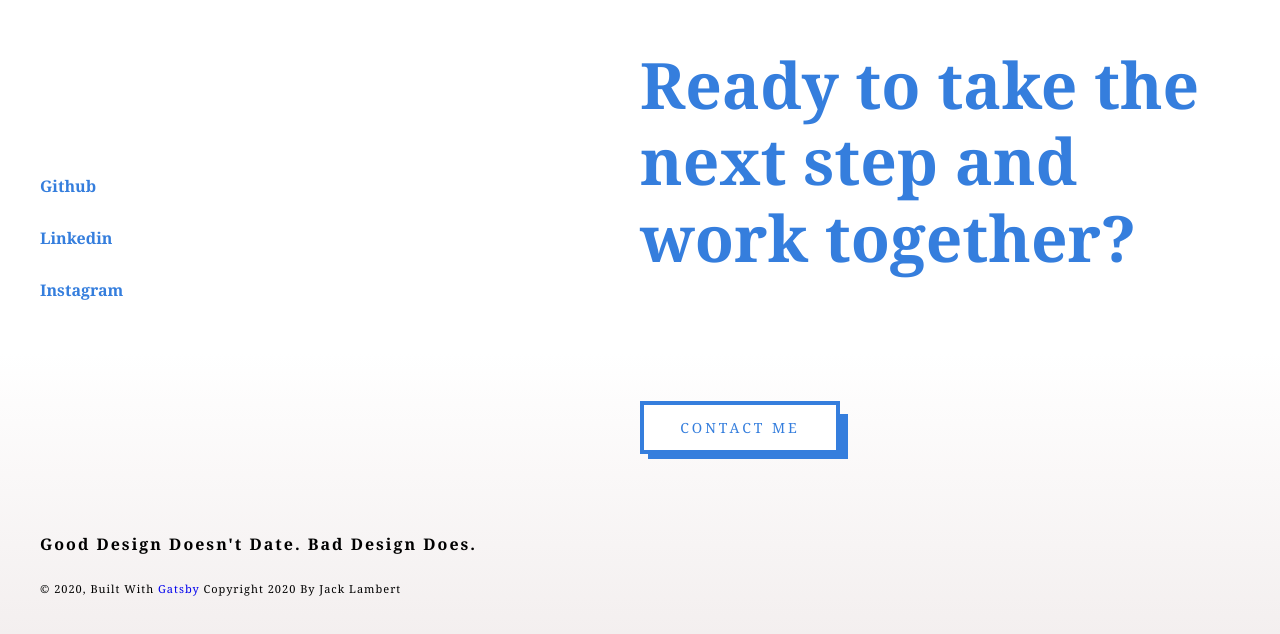
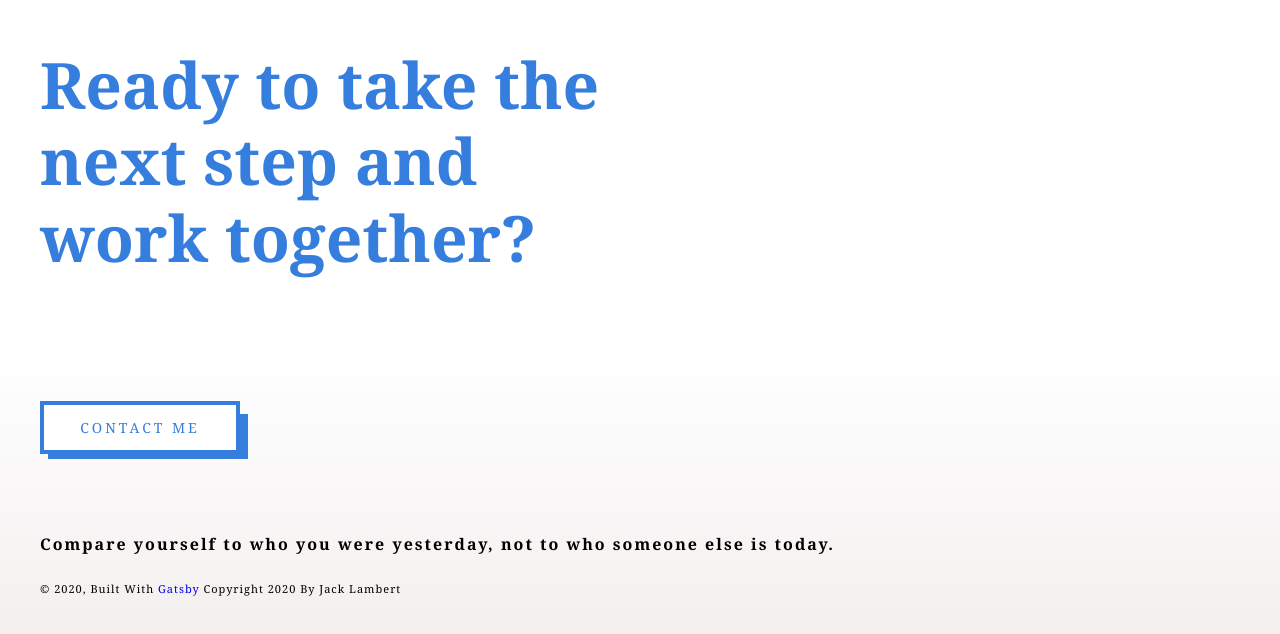
Before and after one commit to jacklmbrt07/gatsby-portfolio, a Gatsby site: page / in a window 1280 px wide. Shown: the part 1098-1732 px from the top of the page. Built offline with nearby package versions, Linux system fonts and the light colour scheme; Gatsby itself is replaced by a stand-in of ours.

Commit message:
added quote

```diff
--- a/src/components/layout/footer/index.jsx
+++ b/src/components/layout/footer/index.jsx
@@ -1,7 +1,7 @@
 import React from 'react';
 import socialMedia from "../../../data/socialMedia.json";
 import data from "./../../../data/data";
-import { FooterStyle, FooterBody, SubRight, CopyRight, MediaLink, FooterSocialMedia } from './style'
+import { FooterStyle, FooterBody, SubRight, CopyRight,  } from './style'
 import {ContainerLayout, ButtonDefault} from '../../common'
 
 const Footer = () => {
@@ -10,22 +10,13 @@ const Footer = () => {
 			<FooterStyle>
 				<ContainerLayout>
 					<FooterBody>
-						<FooterSocialMedia>
-							{socialMedia.map(({ id, name, url }) => (
-								<li key={id}>
-									<MediaLink className="lined-link" href={url} target="_blank" rel="noopener noreferrer" aria-label={`follow us on ${name}`}>
-										{name}
-									</MediaLink>
-								</li>
-							))}
-						</FooterSocialMedia>
 						<div>
 							<p className="text-primary quote"> Ready to take the next step and work together? </p>
 							<ButtonDefault href={`mailto:${data.SiteContact.email}`}> Contact me </ButtonDefault>
 						</div>
 					</FooterBody>
 					<div className="box">
-						<SubRight> Good design doesn't date. Bad design does. </SubRight>
+						<SubRight>Compare yourself to who you were yesterday, not to who someone else is today.</SubRight>
 						<CopyRight className="text-dark">
 							©
 							<span> {new Date().getFullYear()}, Built with {` `}
--- a/src/components/layout/footer/style.js
+++ b/src/components/layout/footer/style.js
@@ -32,7 +32,6 @@ export const SubRight = styled.p`
 	font-size: 1rem;
 	line-height: 1.8;
 	letter-spacing:2px;
-	text-transform: capitalize;
 	margin-bottom: 20px;
 	font-family: ${variables.fontFamily};
 	font-weight: bold;
@@ -51,26 +50,3 @@ export const FooterBody = styled.div`
 		grid-template-columns: 1fr;
 	}
 `
-export const FooterSocialMedia = styled.ul`
-	list-style: none;
-	padding-left: 0;
-	@media(max-width: ${variables.breakpointPhone}) {
-		display: flex;
-		align-items: center;
-		justify-content: space-between;
-	}
-	li {
-		margin-bottom: 1.5rem;
-	}
-`
-export const MediaLink = styled.a`
-	padding: 1rem 0rem;
-	padding-bottom: .5rem;
-	line-height: 1;
-	font-size: 1rem;
-	text-transform: capitalize;
-	font-family: ${variables.fontFamily};
-	font-weight: bold;
-	color: ${variables.primary};
-
-`
```
